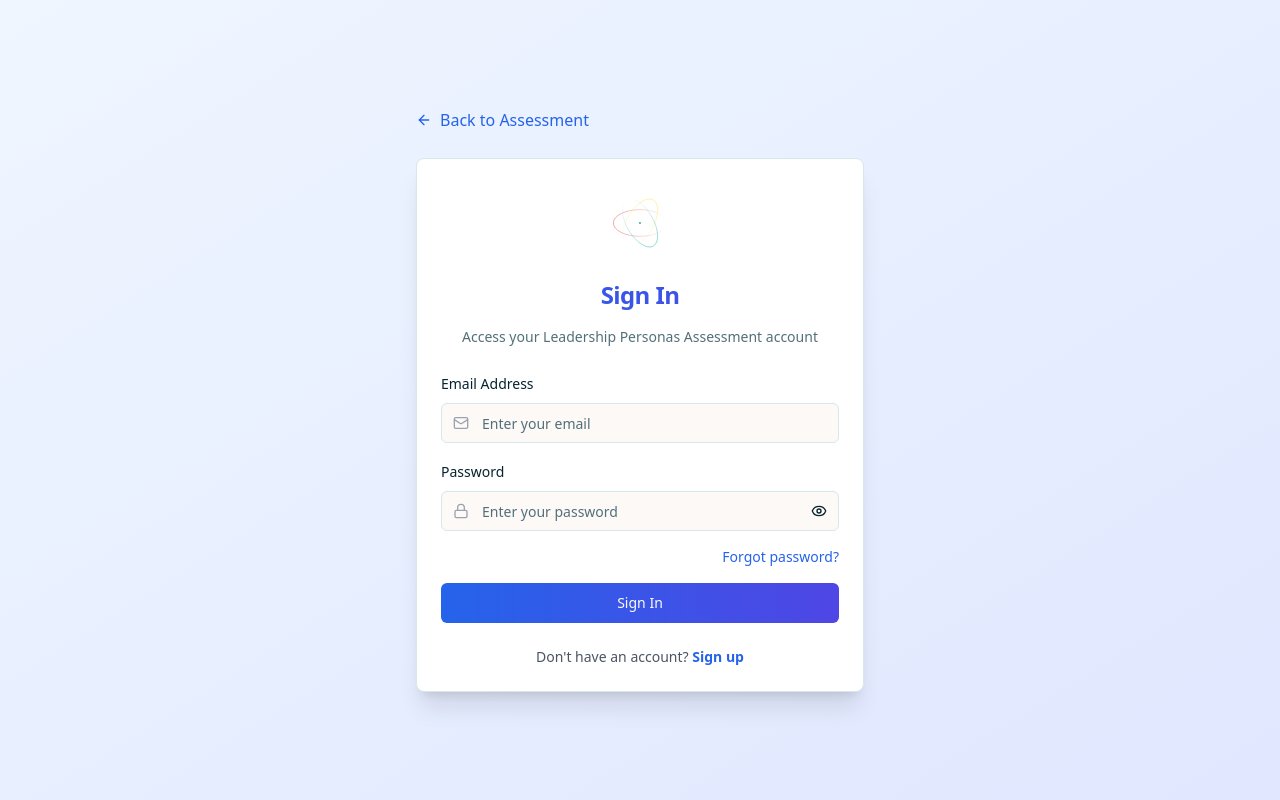
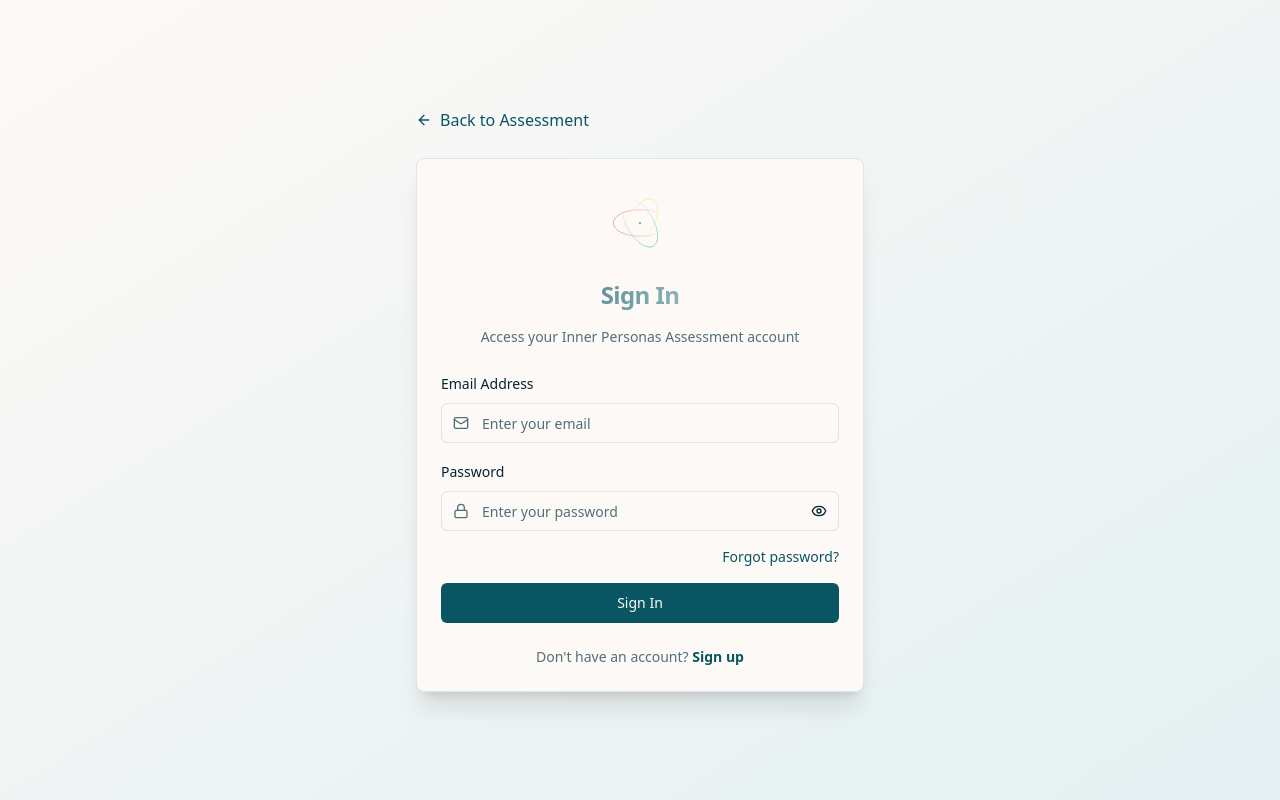
Before and after one commit to Stefanbotes/GeneralSchemaQ, a Next.js app: page /auth/login in a window 1280 px wide. Built offline with nearby package versions, Linux system fonts and the light colour scheme.

Commit message:
Update page.tsx

```diff
--- a/app/auth/login/page.tsx
+++ b/app/auth/login/page.tsx
@@ -1,4 +1,3 @@
-
 // Login page with comprehensive validation and security features
 'use client';
 
@@ -71,26 +70,29 @@
   };
 
   return (
-    <div className="min-h-screen bg-gradient-to-br from-blue-50 to-indigo-100 flex items-center justify-center p-6">
+    <div className="min-h-screen bg-gradient-to-br from-background to-accent flex items-center justify-center p-6">
       <div className="w-full max-w-md">
         {/* Back to home button */}
         <div className="mb-6">
-          <Link href="/" className="inline-flex items-center text-blue-600 hover:text-blue-700 transition-colors">
+          <Link
+            href="/"
+            className="inline-flex items-center text-primary hover:text-primary/80 transition-colors"
+          >
             <ArrowLeft className="h-4 w-4 mr-2" />
             Back to Assessment
           </Link>
         </div>
 
-        <Card className="bg-white shadow-xl">
+        <Card className="bg-card shadow-xl">
           <CardHeader className="space-y-4 text-center">
             <div className="flex justify-center">
               <AnimatedLogo className="w-20 h-20" />
             </div>
-            <CardTitle className="text-2xl font-bold bg-gradient-to-r from-blue-600 to-indigo-600 bg-clip-text text-transparent">
+            <CardTitle className="text-2xl font-bold bg-gradient-to-r from-primary to-accent bg-clip-text text-transparent">
               Sign In
             </CardTitle>
             <CardDescription>
-              Access your Leadership Personas Assessment account
+              Access your Inner Personas Assessment account
             </CardDescription>
           </CardHeader>
 
@@ -106,7 +108,7 @@
               <div className="space-y-2">
                 <Label htmlFor="email">Email Address</Label>
                 <div className="relative">
-                  <Mail className="absolute left-3 top-1/2 transform -translate-y-1/2 h-4 w-4 text-gray-400" />
+                  <Mail className="absolute left-3 top-1/2 -translate-y-1/2 h-4 w-4 text-muted-foreground" />
                   <Input
                     id="email"
                     type="email"
@@ -117,14 +119,14 @@
                   />
                 </div>
                 {errors.email && (
-                  <p className="text-sm text-red-600">{errors.email.message}</p>
+                  <p className="text-sm text-destructive">{errors.email.message}</p>
                 )}
               </div>
 
               <div className="space-y-2">
                 <Label htmlFor="password">Password</Label>
                 <div className="relative">
-                  <Lock className="absolute left-3 top-1/2 transform -translate-y-1/2 h-4 w-4 text-gray-400" />
+                  <Lock className="absolute left-3 top-1/2 -translate-y-1/2 h-4 w-4 text-muted-foreground" />
                   <Input
                     id="password"
                     type={showPassword ? 'text' : 'password'}
@@ -137,22 +139,23 @@
                     type="button"
                     variant="ghost"
                     size="sm"
-                    className="absolute right-1 top-1/2 transform -translate-y-1/2 h-8 w-8 p-0"
+                    className="absolute right-1 top-1/2 -translate-y-1/2 h-8 w-8 p-0"
                     onClick={() => setShowPassword(!showPassword)}
                     disabled={isLoading}
+                    aria-label={showPassword ? 'Hide password' : 'Show password'}
                   >
                     {showPassword ? <EyeOff className="h-4 w-4" /> : <Eye className="h-4 w-4" />}
                   </Button>
                 </div>
                 {errors.password && (
-                  <p className="text-sm text-red-600">{errors.password.message}</p>
+                  <p className="text-sm text-destructive">{errors.password.message}</p>
                 )}
               </div>
 
               <div className="flex justify-end">
                 <Link
                   href="/auth/forgot-password"
-                  className="text-sm text-blue-600 hover:text-blue-700 transition-colors"
+                  className="text-sm text-primary hover:text-primary/80 transition-colors"
                 >
                   Forgot password?
                 </Link>
@@ -160,7 +163,7 @@
 
               <Button
                 type="submit"
-                className="w-full bg-gradient-to-r from-blue-600 to-indigo-600 hover:from-blue-700 hover:to-indigo-700"
+                className="w-full bg-primary hover:bg-primary/90 text-primary-foreground"
                 disabled={isLoading}
               >
                 {isLoading ? 'Signing in...' : 'Sign In'}
@@ -168,11 +171,11 @@
             </form>
 
             <div className="mt-6 text-center">
-              <p className="text-sm text-gray-600">
+              <p className="text-sm text-muted-foreground">
                 Don't have an account?{' '}
                 <Link
                   href="/auth/register"
-                  className="text-blue-600 hover:text-blue-700 font-semibold transition-colors"
+                  className="text-primary hover:text-primary/80 font-semibold transition-colors"
                 >
                   Sign up
                 </Link>
@@ -188,22 +191,20 @@
 // Loading component for suspense fallback
 function LoginPageLoading() {
   return (
-    <div className="min-h-screen bg-gradient-to-br from-blue-50 to-indigo-100 flex items-center justify-center p-6">
+    <div className="min-h-screen bg-gradient-to-br from-background to-accent flex items-center justify-center p-6">
       <div className="w-full max-w-md">
-        <Card className="bg-white shadow-xl">
+        <Card className="bg-card shadow-xl">
           <CardHeader className="space-y-4 text-center">
             <div className="flex justify-center">
               <AnimatedLogo className="w-20 h-20" />
             </div>
-            <CardTitle className="text-2xl font-bold bg-gradient-to-r from-blue-600 to-indigo-600 bg-clip-text text-transparent">
+            <CardTitle className="text-2xl font-bold bg-gradient-to-r from-primary to-accent bg-clip-text text-transparent">
               Sign In
             </CardTitle>
-            <CardDescription>
-              Loading...
-            </CardDescription>
+            <CardDescription>Loading...</CardDescription>
           </CardHeader>
           <CardContent className="flex justify-center py-8">
-            <Loader2 className="h-8 w-8 animate-spin text-blue-600" />
+            <Loader2 className="h-8 w-8 animate-spin text-primary" />
           </CardContent>
         </Card>
       </div>
```
